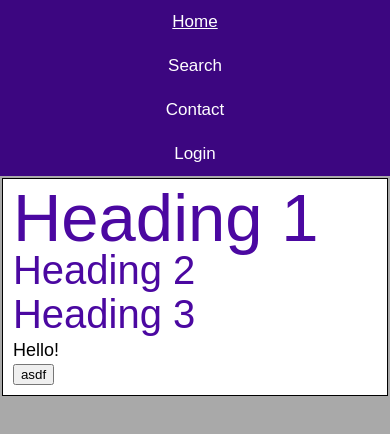
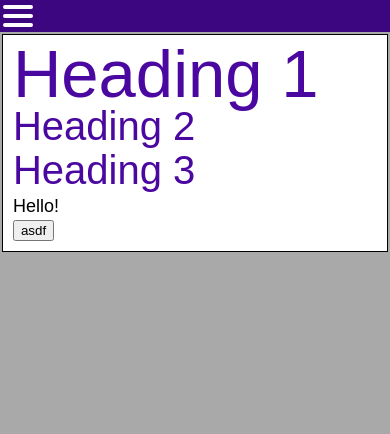
Before and after one commit to justin-fuller/444-final, a plain HTML site: page index.html in a window 390 px wide. Drawn offline with Linux system fonts and the light colour scheme; a web font is replaced by a local one.

Commit message:
Navbar change

```diff
--- a/index.html
+++ b/index.html
@@ -11,7 +11,11 @@
   </head>
   <body>
     <!-- Navbar -->
+    <!-- .navbar div -->
     <div class="navbar">
+      <div class="one"></div>
+      <div class="two"></div>
+      <div class="three"></div>
       <a class="active" href="#">Home</a>
       <a href="#">Search</a>
       <a href="#">Contact</a>
--- a/styles.css
+++ b/styles.css
@@ -106,16 +106,55 @@ body {
   background-color: rgb(169, 169, 169);
 }
 
+.one {
+  width: 30px;
+}
+.two {
+  width: 20px;
+}
+.three {
+  width: 25px;
+}
+
+.nav:hover div {
+  width: 30px;
+}
+
+.navbar div {
+  /* height: 4px;
+  background-color: white;
+  margin: 5px 0;
+  border-radius: 25px;
+  transition: 0.3s; */
+  display: none;
+}
+
+.navbar:hover div {
+  width: 30px;
+  cursor: pointer;
+}
+
 /* Adding Responsiveness */
 @media screen and (max-width: 500px) {
   .navbar a {
-    float: none;
+    /* float: none;
     display: block;
     width: 100%;
-    text-align: center;
+    text-align: center; */
+    display: none;
   }
 
   .bodyInformation {
     width: 99%;
   }
+
+  .navbar div {
+    height: 4px;
+    background-color: white;
+    margin: 5px 0;
+    border-radius: 25px;
+    transition: 0.3s;
+    margin-left: 3px;
+    display: flex;
+  }
 }
```
